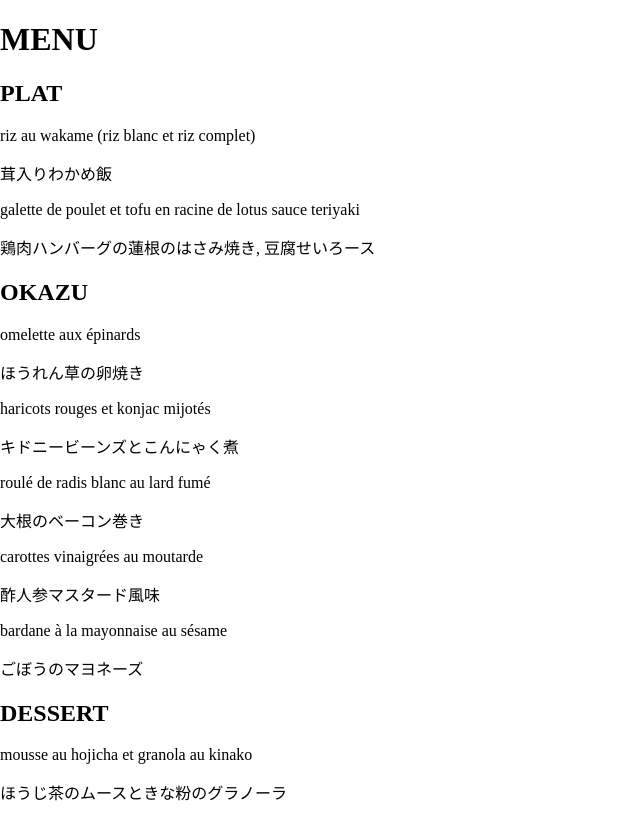
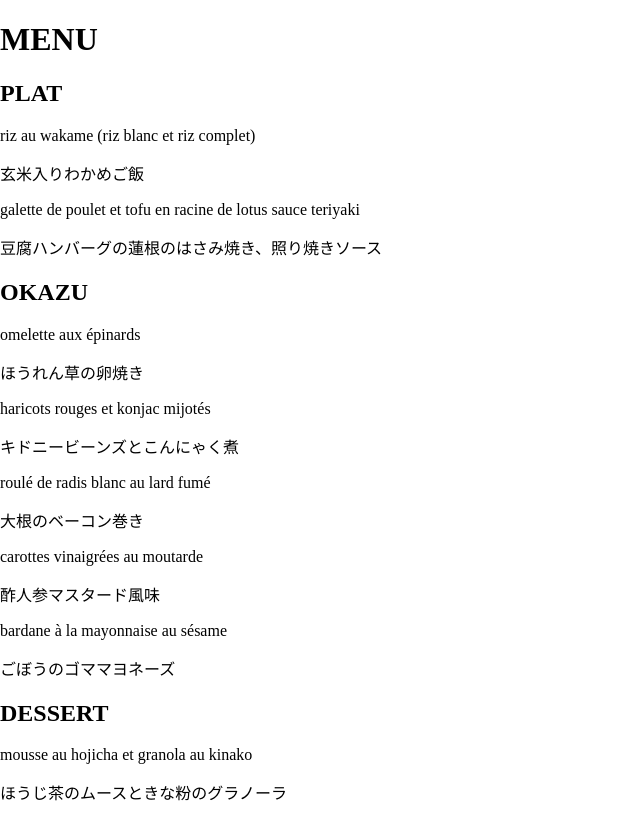
Before and after one commit to matsupin/main, a Jekyll site: the page built from index.html, in a window 1280 px wide. Shown: the top 840 px of the page, without its empty margins (0-640 px from the left). Built offline with Jekyll 4.4.1, drawn with Linux system fonts in a browser that asks for light colours.

Commit message:
Update index.html

```diff
--- a/index.html
+++ b/index.html
@@ -10,10 +10,10 @@ title: Bento Menu
     <section class="menu-section">
         <h2 class="section-title">PLAT</h2>
         <p class="dish-name">riz au wakame (riz blanc et riz complet)</p>
-        <p class="dish-description jp-text"><span class="highlight">茸入りわかめ飯</p>
+        <p class="dish-description jp-text"><span class="highlight">玄米入りわかめご飯</p>
 
         <p class="dish-name">galette de poulet et tofu en racine de lotus sauce teriyaki</p>
-        <p class="dish-description jp-text"><span class="highlight">鶏肉ハンバーグの蓮根のはさみ焼き, 豆腐せいろース</p>
+        <p class="dish-description jp-text"><span class="highlight">豆腐ハンバーグの蓮根のはさみ焼き、照り焼きソース</p>
     </section>
 
     <section class="menu-section">
@@ -31,7 +31,7 @@ title: Bento Menu
         <p class="dish-description jp-text"><span class="highlight">酢人参マスタード風味</p>
 
         <p class="dish-name">bardane à la mayonnaise au sésame</p>
-        <p class="dish-description jp-text"><span class="highlight">ごぼうのマヨネーズ</p>
+        <p class="dish-description jp-text"><span class="highlight">ごぼうのゴママヨネーズ</p>
     </section>
 
     <section class="menu-section">
```
